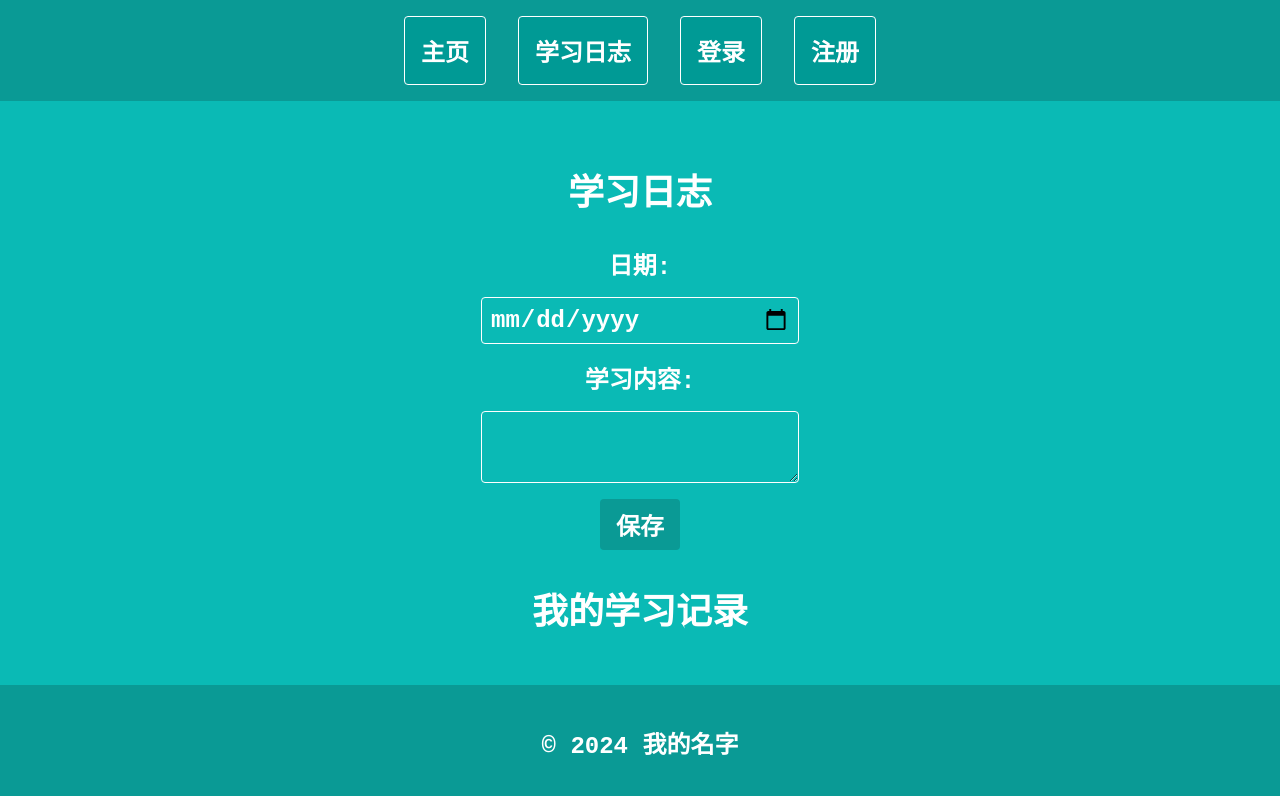
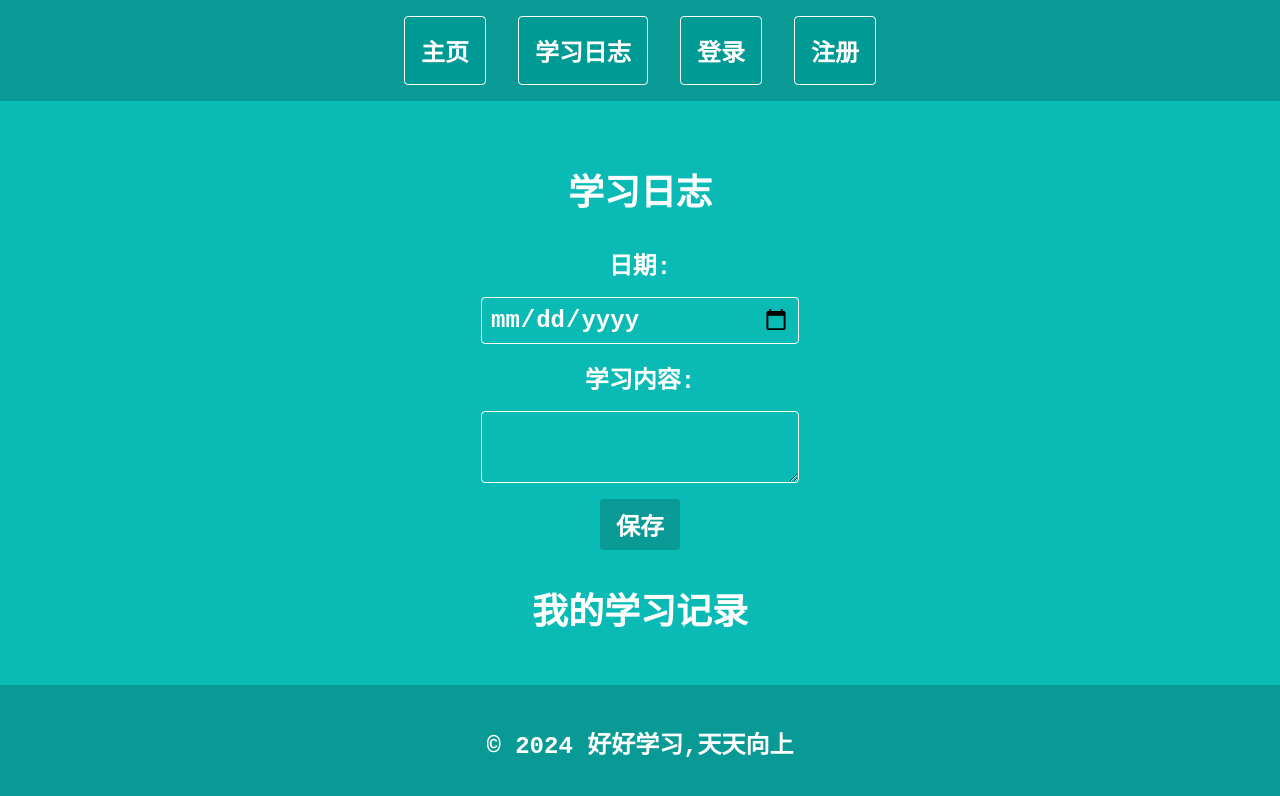
Before and after one commit to clusterprofiles/my-learning-tracker, a plain HTML site: page log.html in a window 1280 px wide. Drawn offline with Linux system fonts and the light colour scheme; sample sign-in values are in the browser's storage.

Commit message:
log.html

```diff
--- a/log.html
+++ b/log.html
@@ -33,7 +33,7 @@
         </section>
     </main>
     <footer>
-        <p>&copy; 2024 我的名字</p>
+        <p>&copy; 2024 好好学习,天天向上</p>
     </footer>
     <script src="script.js"></script>
 </body>
```
